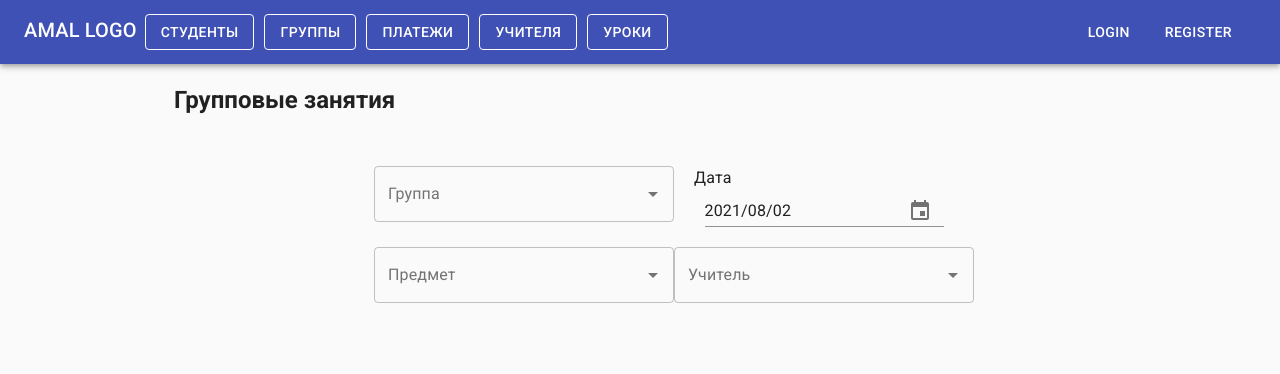
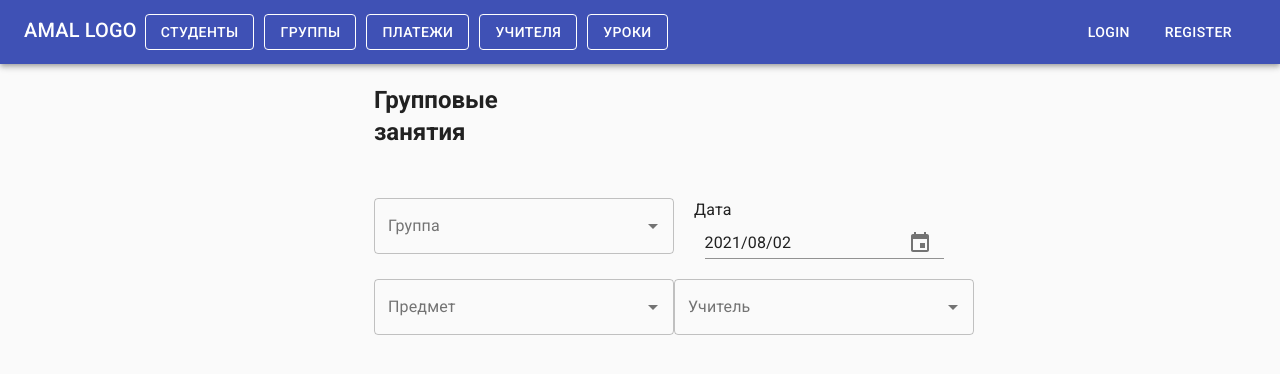
Before and after one commit to xx3u/amal_frontend, a React (Create React App) app: page /admin-app/lessons in a window 1280 px wide. Shown: the top 374 px of the page. Built offline with nearby package versions, Linux system fonts and the light colour scheme; no server answers.

Commit message:
изменил стили

```diff
--- a/src/containers/LessonsContainer/LessonsContainer.js
+++ b/src/containers/LessonsContainer/LessonsContainer.js
@@ -13,8 +13,7 @@ import { getWeekdates } from '../../helpers/helpers';
 const useStyles = makeStyles(() => ({
   lessonsData: {
     margin: 50,
-    paddingLeft: 300,
-    paddingRight: 600,
+    paddingLeft: 100,
     display: 'flex',
     justifyContent: 'space-between',
   },
--- a/src/pages/LessonsPage/LessonsPage.js
+++ b/src/pages/LessonsPage/LessonsPage.js
@@ -4,6 +4,10 @@ import { makeStyles } from '@material-ui/core/styles';
 import LessonsContainer from '../../containers/LessonsContainer/LessonsContainer';
 
 const useStyles = makeStyles(() => ({
+  lessonsPage: {
+    paddingLeft: 200,
+    paddingRight: 700,
+  },
   title: {
     margin: 20,
     marginLeft: 150,
@@ -15,7 +19,7 @@ const LessonsPage = () => {
   const classes = useStyles();
 
   return (
-    <Grid>
+    <Grid className={classes.lessonsPage}>
       <Typography variant='h5' className={classes.title}>
         Групповые занятия
       </Typography>
```
